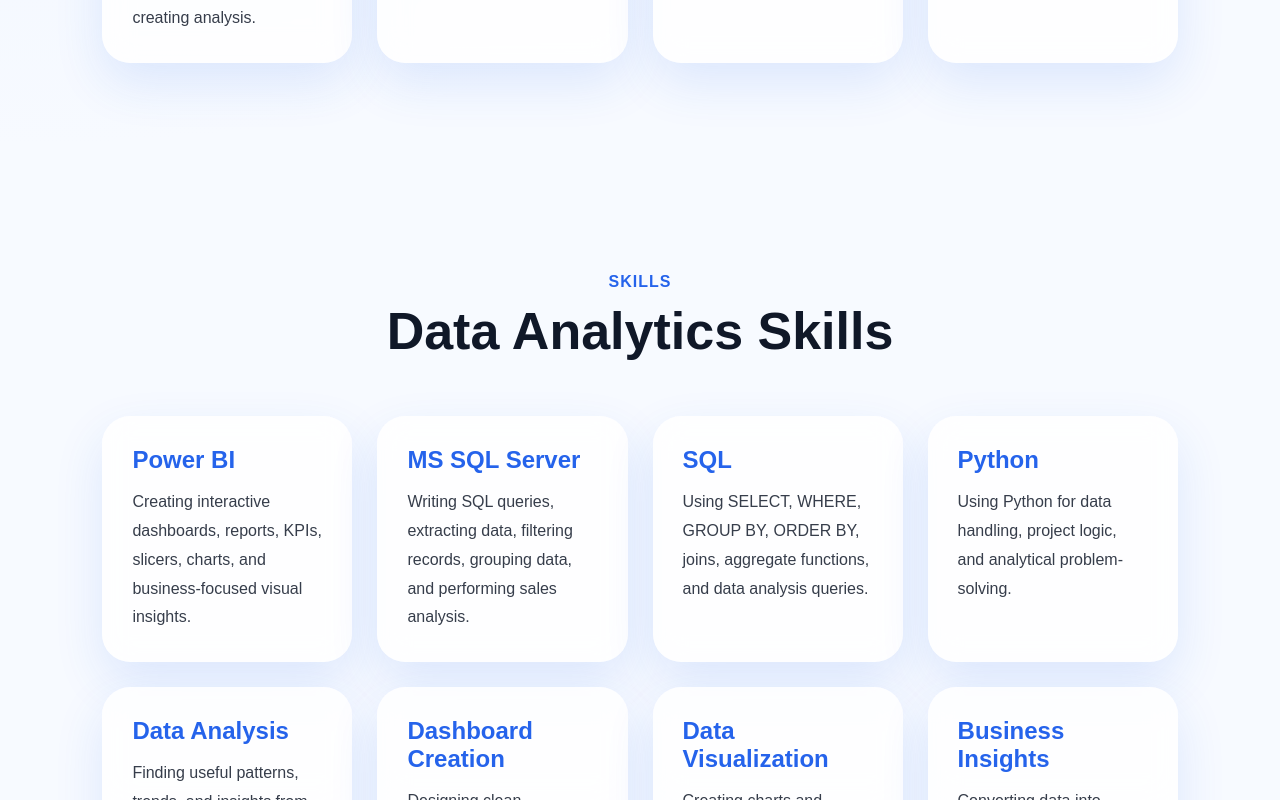
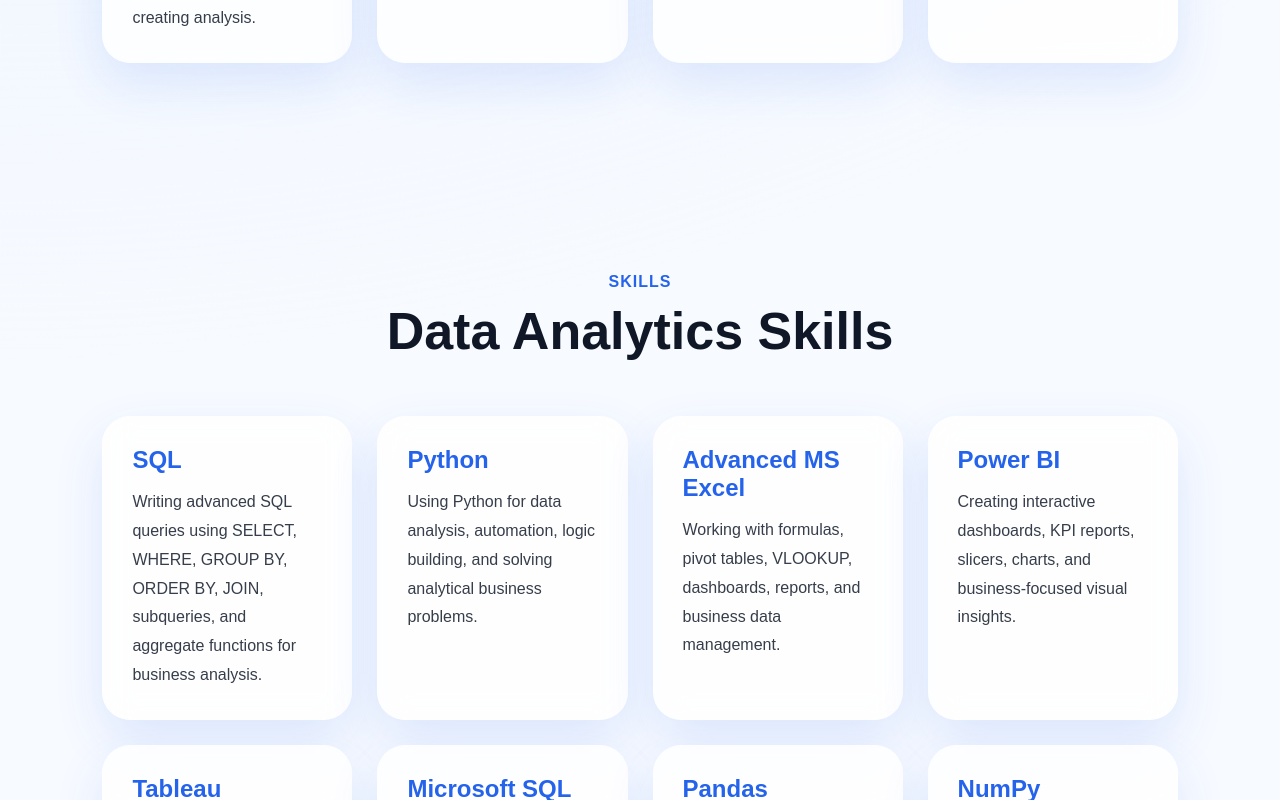
Before and after one commit to iam-shubhamm/My-portfolio, a Next.js app: page / in a window 1280 px wide. Shown: the part 2000-2800 px from the top of the page. Built offline with nearby package versions, Linux system fonts and the light colour scheme.

Commit message:
Update page.tsx

```diff
--- a/app/page.tsx
+++ b/app/page.tsx
@@ -25,39 +25,66 @@
 
   const skills = [
   {
-      title: "Power BI",
-      desc: "Creating interactive dashboards, reports, KPIs, slicers, charts, and business-focused visual insights.",
-    },
-    {
-      title: "MS SQL Server",
-      desc: "Writing SQL queries, extracting data, filtering records, grouping data, and performing sales analysis.",
-    },
-    {
     title: "SQL",
-      desc: "Using SELECT, WHERE, GROUP BY, ORDER BY, joins, aggregate functions, and data analysis queries.",
+    desc: "Writing advanced SQL queries using SELECT, WHERE, GROUP BY, ORDER BY, JOIN, subqueries, and aggregate functions for business analysis.",
   },
   {
     title: "Python",
-      desc: "Using Python for data handling, project logic, and analytical problem-solving.",
+    desc: "Using Python for data analysis, automation, logic building, and solving analytical business problems.",
   },
   {
-      title: "Data Analysis",
-      desc: "Finding useful patterns, trends, and insights from raw data to support decision-making.",
+    title: "Advanced MS Excel",
+    desc: "Working with formulas, pivot tables, VLOOKUP, dashboards, reports, and business data management.",
   },
   {
-      title: "Dashboard Creation",
-      desc: "Designing clean dashboards that make complex data easy to understand.",
+    title: "Power BI",
+    desc: "Creating interactive dashboards, KPI reports, slicers, charts, and business-focused visual insights.",
   },
   {
-      title: "Data Visualization",
-      desc: "Creating charts and visuals to explain business performance clearly.",
+    title: "Tableau",
+    desc: "Building professional dashboards, visual reports, and presenting business insights using Tableau.",
   },
   {
-      title: "Business Insights",
-      desc: "Converting data into meaningful insights for business growth and improvement.",
+    title: "Microsoft SQL Server",
+    desc: "Managing databases, writing queries, extracting records, filtering data, and performing sales analysis.",
+  },
+  {
+    title: "Pandas",
+    desc: "Using Pandas for data cleaning, transformation, filtering, and handling structured datasets efficiently.",
+  },
+  {
+    title: "NumPy",
+    desc: "Using NumPy for numerical operations, array handling, and supporting data analysis workflows.",
+  },
+  {
+    title: "Data Cleaning",
+    desc: "Removing errors, duplicates, null values, and preparing raw datasets for accurate analysis.",
+  },
+  {
+    title: "EDA",
+    desc: "Performing Exploratory Data Analysis to understand patterns, trends, and relationships in data.",
+  },
+  {
+    title: "Data Storytelling",
+    desc: "Presenting data insights clearly through visuals and reports for business understanding and decisions.",
+  },
+  {
+    title: "Dashboard Development",
+    desc: "Designing clean, interactive, and professional dashboards for data reporting and business tracking.",
+  },
+  {
+    title: "KPI Design",
+    desc: "Creating Key Performance Indicators to measure business performance and support decision-making.",
+  },
+  {
+    title: "Decision Trees",
+    desc: "Using decision tree models for prediction projects and machine learning-based problem solving.",
+  },
+  {
+    title: "Scikit-learn",
+    desc: "Using Scikit-learn for machine learning models, preprocessing, training, and prediction tasks.",
   },
 ];
-
   const projects = [
     {
       title: "Pizza Sales Analysis Dashboard",
@@ -132,7 +159,7 @@
 
       <section id="home" className="hero">
         <div className="hero-text reveal">
-          <p className="tag">Data Analyst Portfolio</p>
+          <p className="tag">Data Analyst</p>
 
           <h1>
             Hi, I&apos;m <span>Shubham Singh</span>
```
Lines whose indentation alone changed are shown as unchanged.
